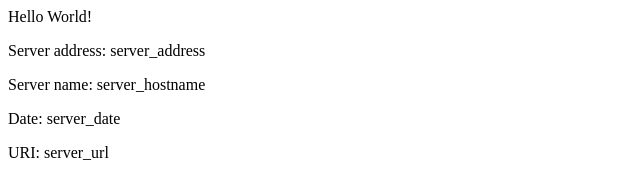
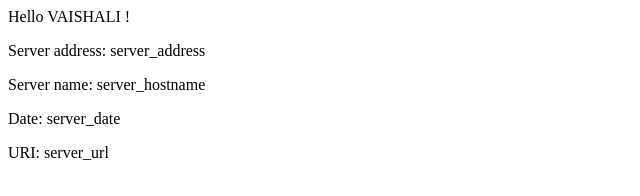
Before and after one commit to vaishalir/eks-example, a plain HTML site: page src/index.html in a window 1280 px wide. Shown: the full height of the page, 0-640 px from the left. Drawn offline with Linux system fonts and the light colour scheme.

Commit message:
v2 Updating home page

```diff
--- a/src/index.html
+++ b/src/index.html
@@ -2,7 +2,7 @@
 <title>Hello World</title>
 </head>
 <div class="info">
-<h>Hello World!</h>
+<h>Hello VAISHALI !</h>
 <p><span>Server&nbsp;address:</span> <span>server_address</span></p>
 <p><span>Server&nbsp;name:</span> <span>server_hostname</span></p>
 <p class="smaller"><span>Date:</span> <span>server_date</span></p>
```
